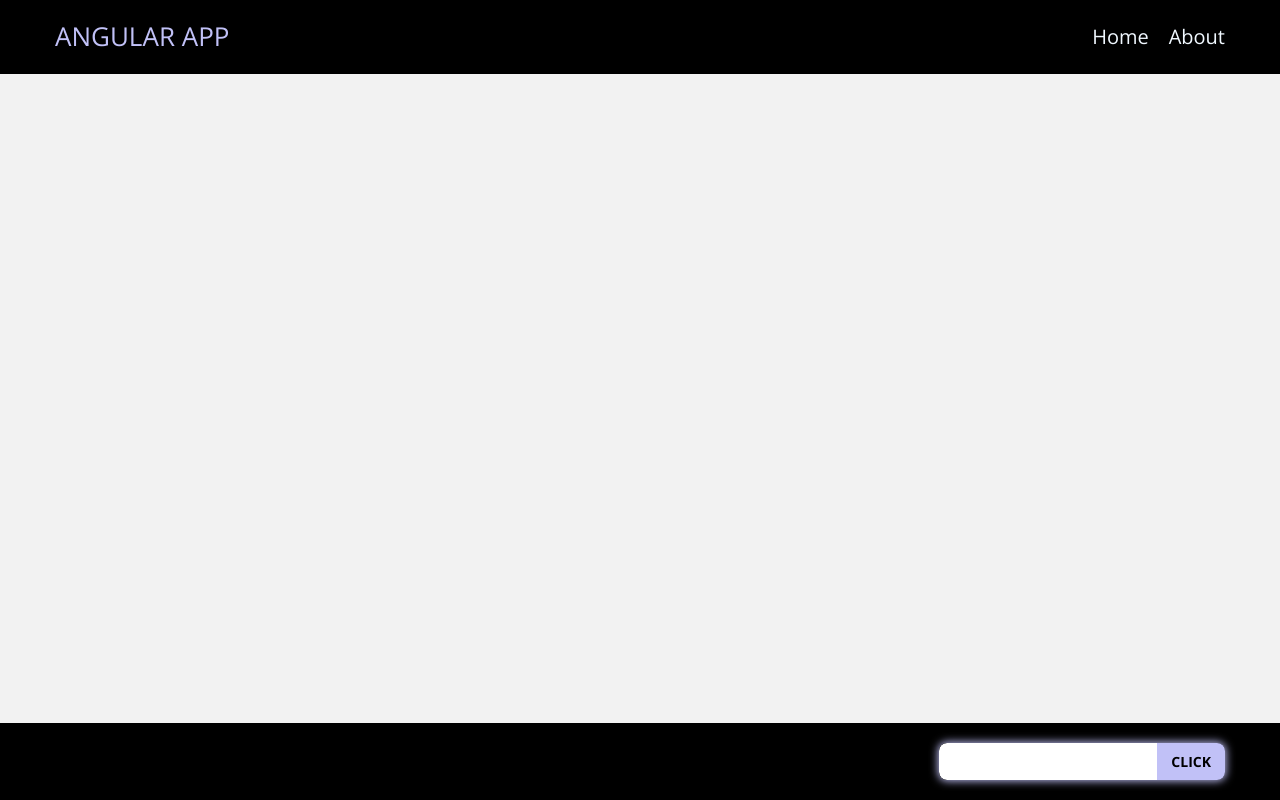
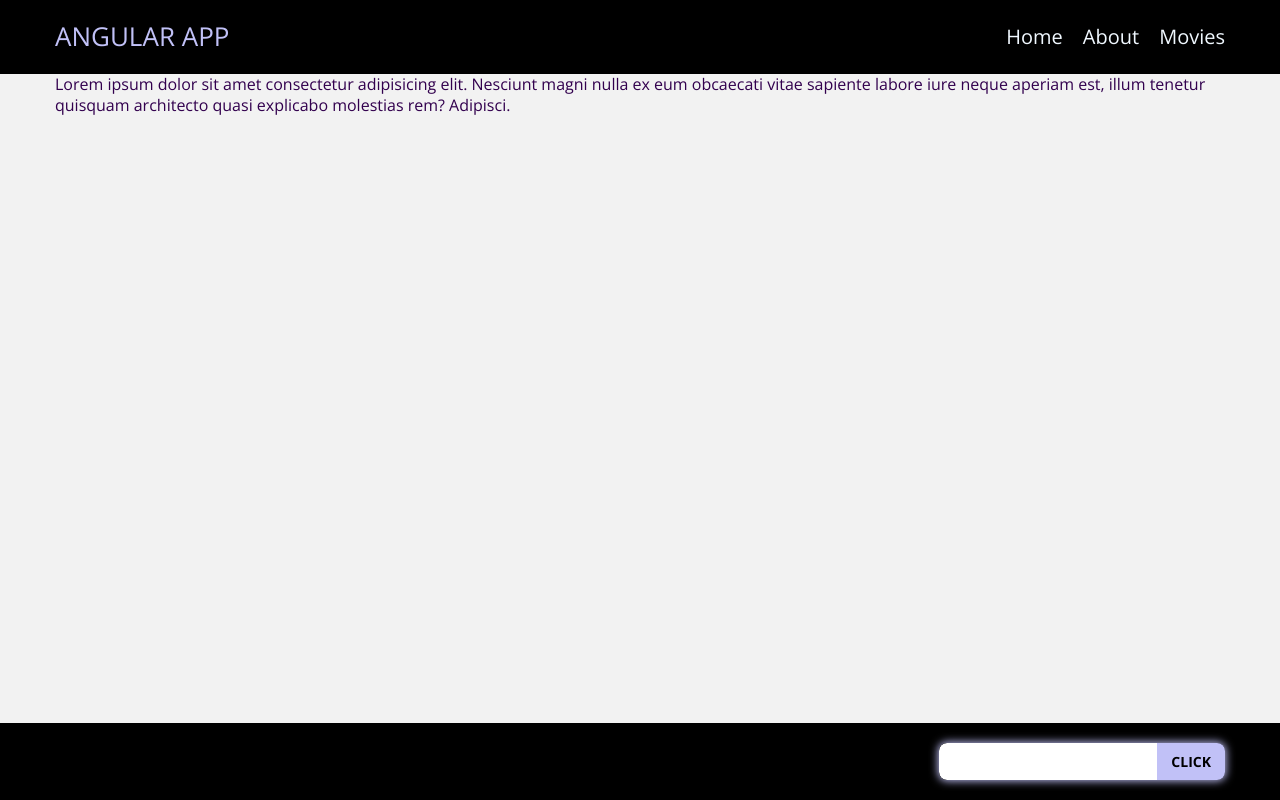
Before and after one commit to Grinch3214/learn-angular, an Angular app: page /movies in a window 1280 px wide. Before the commit this address led to /. Built offline with nearby package versions, Linux system fonts and the light colour scheme.

Commit message:
Create movies component

```diff
--- a/src/app/app.routes.ts
+++ b/src/app/app.routes.ts
@@ -2,9 +2,11 @@ import { Routes } from '@angular/router';
 import { Home } from './pages/home/home';
 import { About } from './pages/about/about';
 import { NoteDetail } from './pages/note-detail/note-detail';
+import { Movies } from './pages/movies/movies';
 
 export const routes: Routes = [
   { path: '', component: Home },
   { path: 'about', component: About },
   { path: 'note/:id', component: NoteDetail },
+  { path: 'movies', component: Movies },
 ];
--- a/src/app/header/header.ts
+++ b/src/app/header/header.ts
@@ -20,5 +20,6 @@ export class Header {
   list: NavItem[] = [
     { id: 1, name: 'Home', url: '/' },
     { id: 2, name: 'About', url: '/about' },
+    { id: 3, name: 'Movies', url: '/movies' },
   ];
 }
--- /dev/null
+++ b/src/app/pages/movies/movies.html
@@ -0,0 +1,7 @@
+<section class="movies">
+	<div class="container">
+		Lorem ipsum dolor sit amet consectetur adipisicing elit. Nesciunt magni nulla ex eum obcaecati
+		vitae sapiente labore iure neque aperiam est, illum tenetur quisquam architecto quasi explicabo
+		molestias rem? Adipisci.
+	</div>
+</section>
```
Also changed, not shown: src/app/pages/movies/movies.ts (added, +11 -0 lines), src/app/services/movies.ts (added, +8 -0 lines), src/app/pages/movies/movies.scss (added), 1 other file (tests, documents, lock files or other folders).
